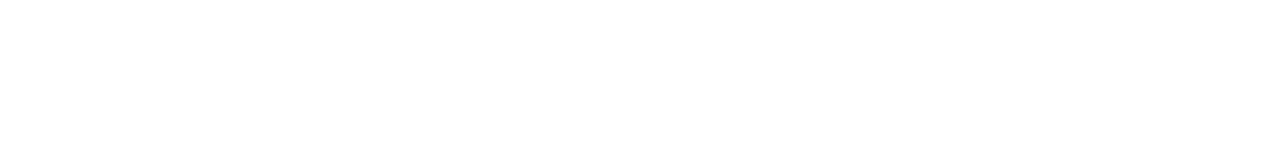
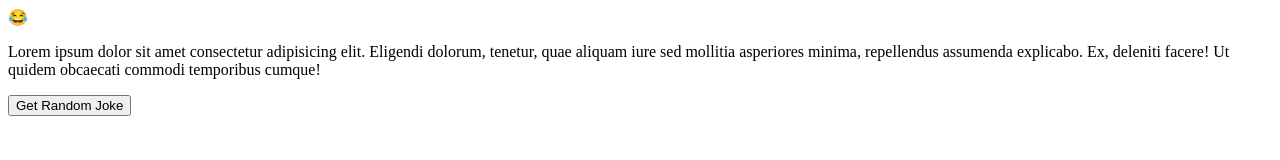
Before and after one commit to Srilekha-Paul/Joke-Generator, a plain HTML site: page index.html in a window 1280 px wide. Drawn offline with Linux system fonts and the light colour scheme; a web font is replaced by a local one.

Commit message:
update HTML

```diff
--- a/index.html
+++ b/index.html
@@ -9,5 +9,11 @@
     <link rel="stylesheet" href="https:/fonts.google.com/css2??family=Rubik:wght@400;600&display=swap">
     <link rel="stylesheet" href="style.css">
 </body>
-
+<div class="wrapper">
+    <span>&#128514;</span>
+    <p id="Joke">
+        Lorem ipsum dolor sit amet consectetur adipisicing elit. Eligendi dolorum, tenetur, quae aliquam iure sed mollitia asperiores minima, repellendus assumenda explicabo. Ex, deleniti facere! Ut quidem obcaecati commodi temporibus cumque!
+    </p>
+    <button id="btn">Get Random Joke</button>
+</div>
 </html>
```
